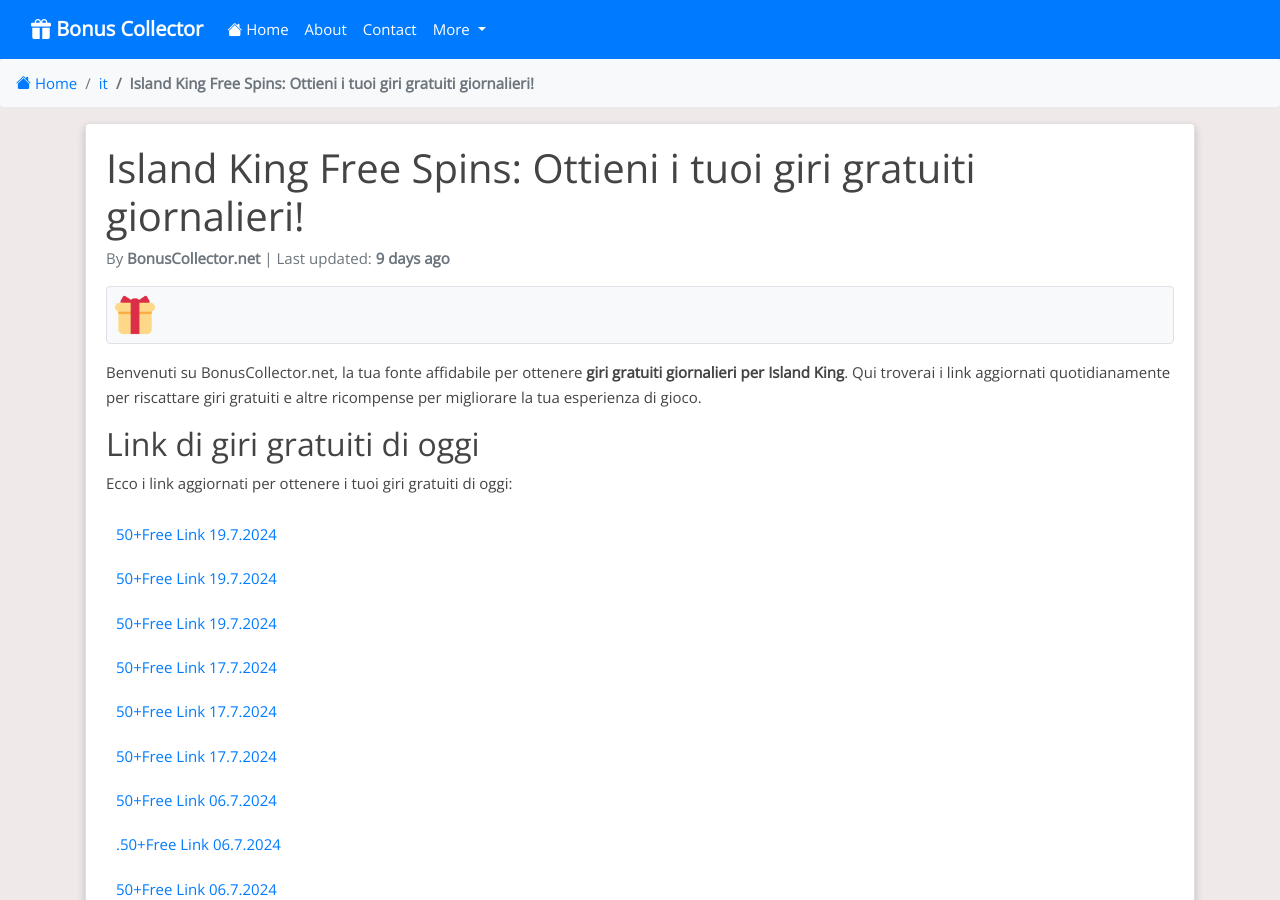
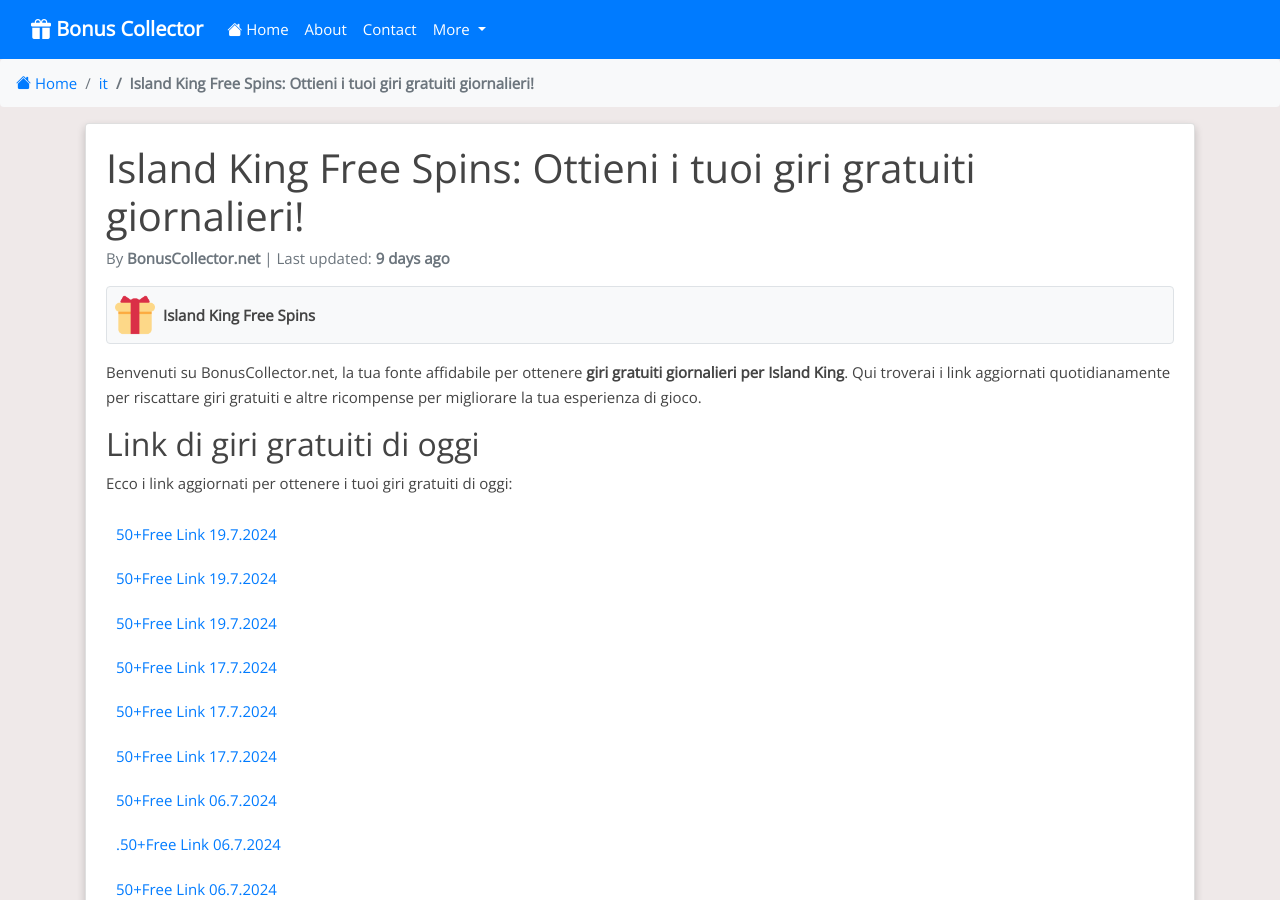
Before and after one commit to Prollad99/bs-net, a Jekyll site: the page built from it/_posts/2024-07-23-island-king.md, in a window 1280 px wide and 900 px high. Built offline with Jekyll 4.4.1, drawn with Linux system fonts in a browser that asks for light colours; nearby versions of some CDN libraries; comment, search, counter and statistics services are not loaded.

Commit message:
Update 2024-07-23-island-king.md

```diff
--- a/it/_posts/2024-07-23-island-king.md
+++ b/it/_posts/2024-07-23-island-king.md
@@ -9,6 +9,8 @@
 permalink: /it/island-king-free-spins/
 image: /assets/images/island-king.jpg
 include_file: island-king.html
+manifest: /manifests/it/island-king.json
+app_name: "Island King Free Spins"
 ---
 
 Benvenuti su BonusCollector.net, la tua fonte affidabile per ottenere **giri gratuiti giornalieri per Island King**. Qui troverai i link aggiornati quotidianamente per riscattare giri gratuiti e altre ricompense per migliorare la tua esperienza di gioco.
```
